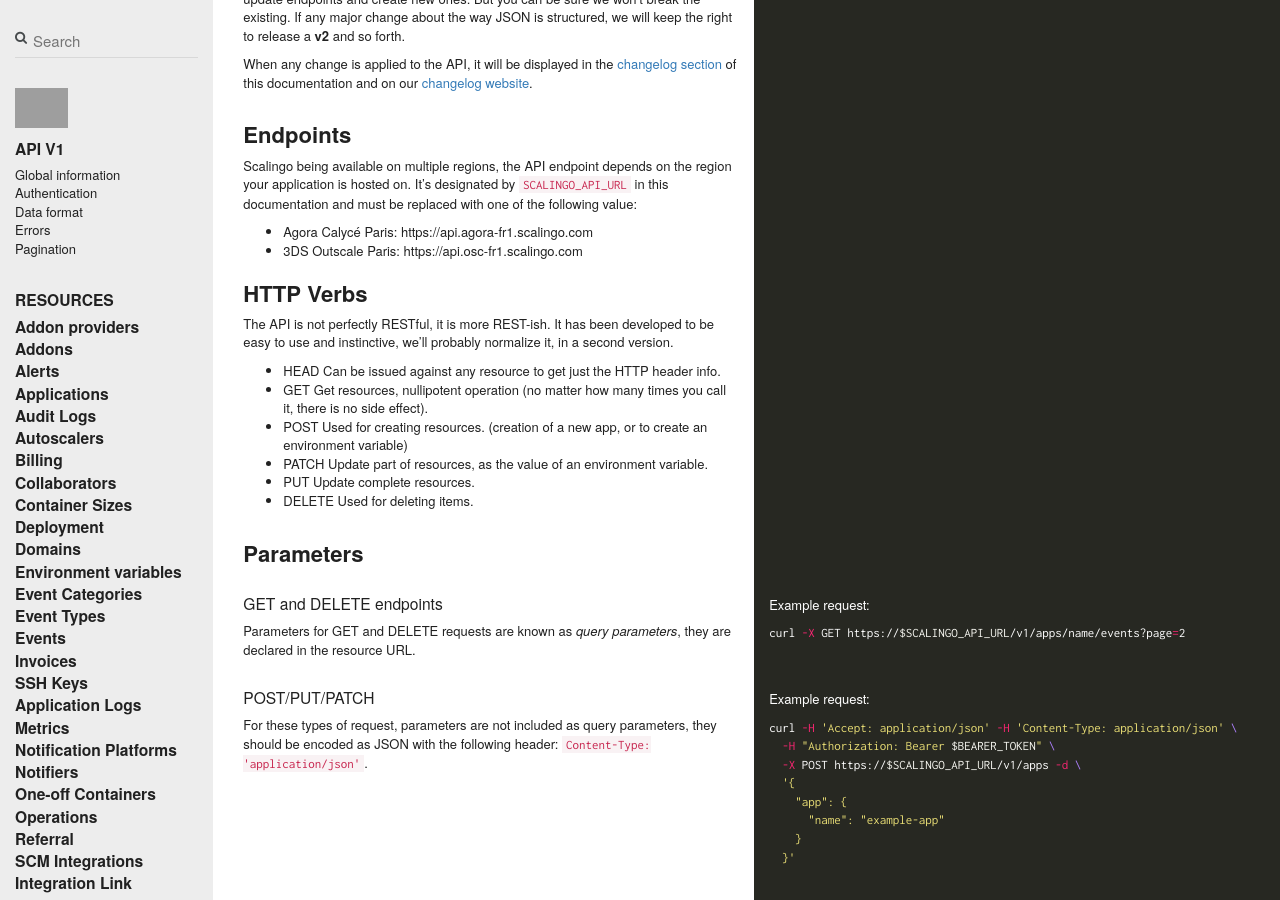
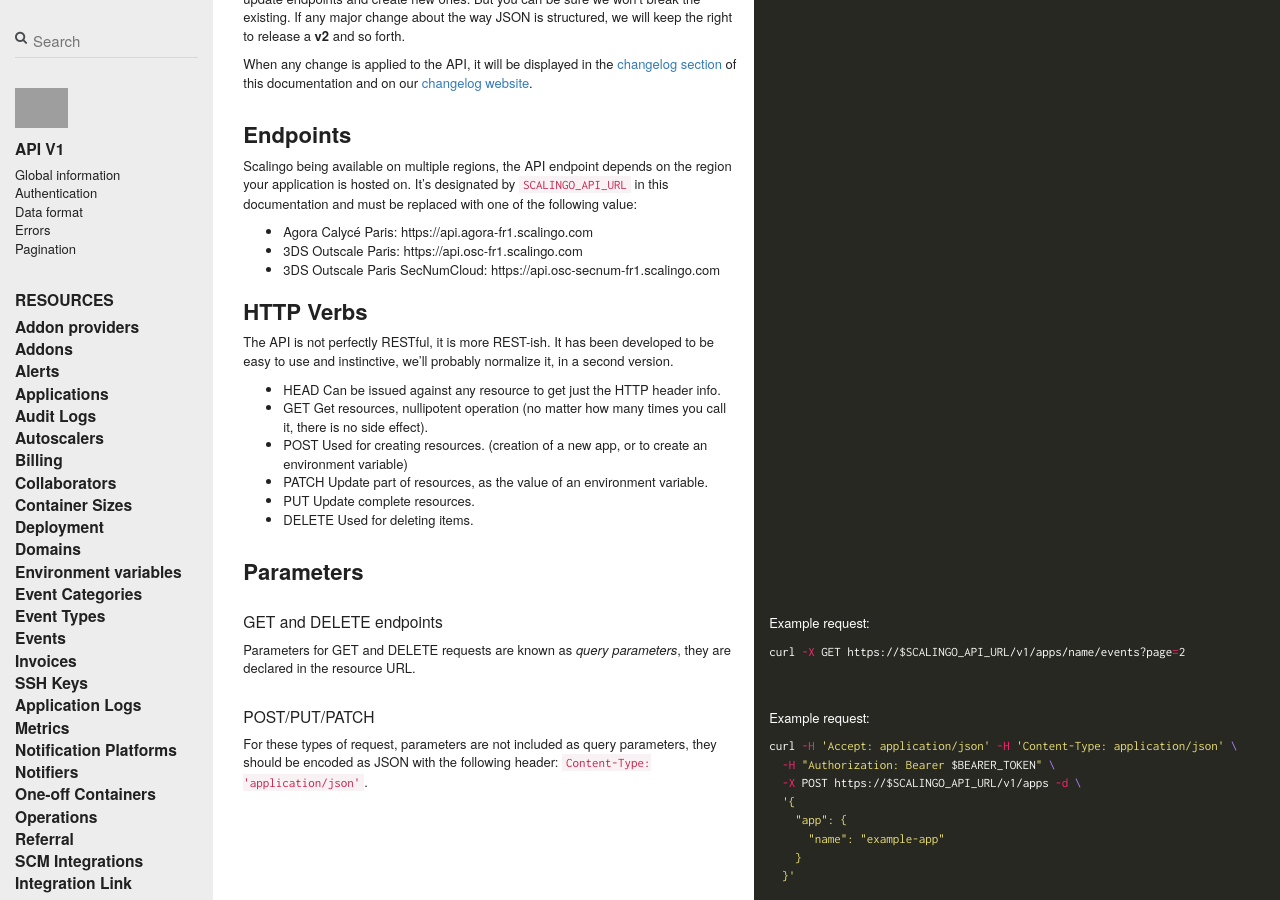
Before and after one commit to jdauphant/developers-documentation, a Jekyll site: the page built from _scalingo_api/index.md, in a window 1280 px wide and 900 px high, scrolled down 337 px. Built offline with Jekyll 4.4.1, drawn with Linux system fonts in a browser that asks for light colours; nearby versions of some CDN libraries; comment, search, counter and statistics services are not loaded; grey boxes are pictures that could not be loaded.

Commit message:
Add SecNumCloud API URL

```diff
--- a/_scalingo_api/index.md
+++ b/_scalingo_api/index.md
@@ -52,6 +52,7 @@ this documentation and must be replaced with one of the following value:
 
 - Agora Calycé Paris: https://api.agora-fr1.scalingo.com
 - 3DS Outscale Paris: https://api.osc-fr1.scalingo.com
+- 3DS Outscale Paris SecNumCloud: https://api.osc-secnum-fr1.scalingo.com
 
 ## HTTP Verbs
 
```
Also changed, not shown: _database_api/index.md (+1 -0 lines).
